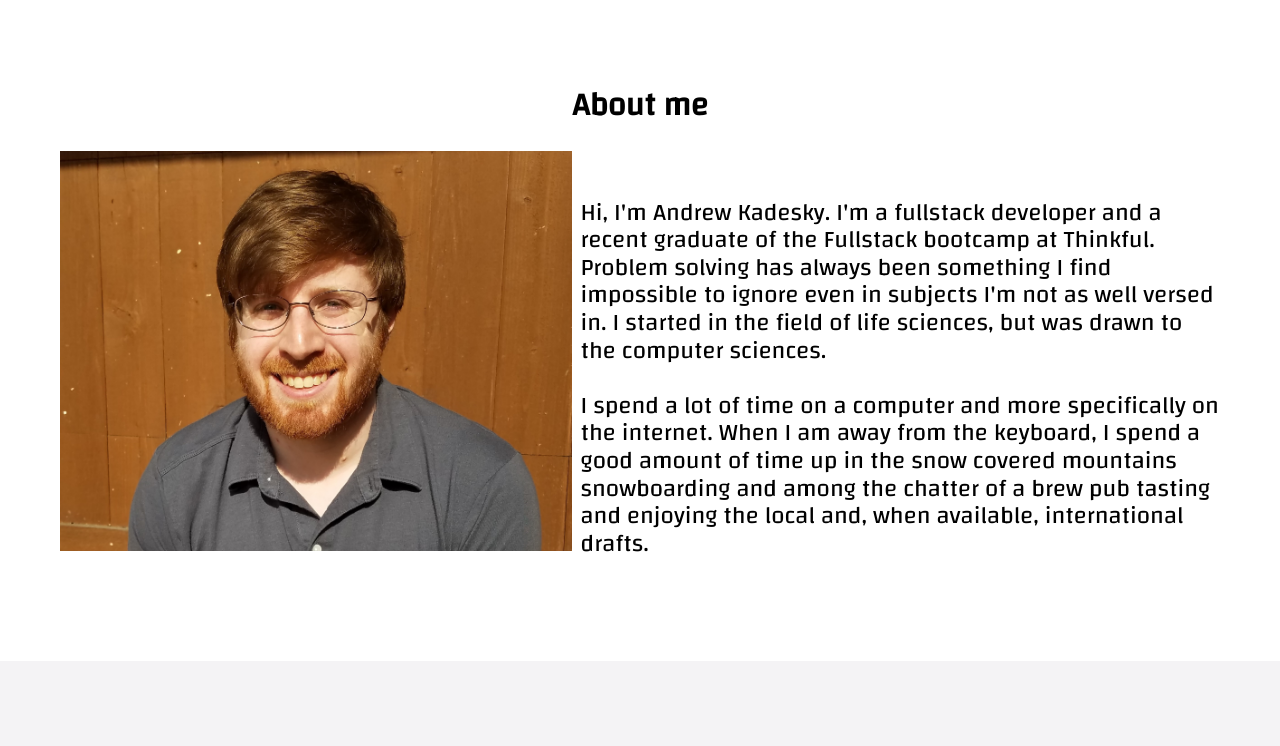
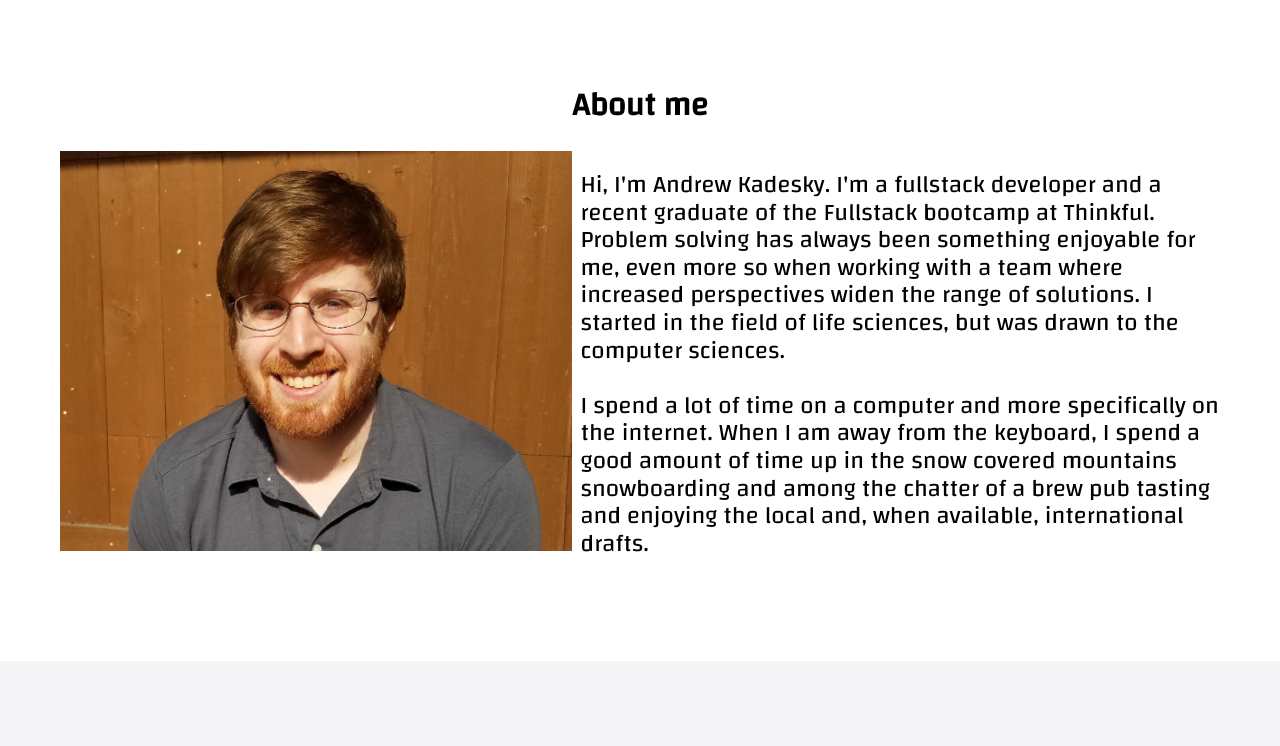
Before and after one commit to ZaBAOW/portfolio-website, a plain HTML site: page index.html in a window 1280 px wide. Shown: the part 715-1461 px from the top of the page. Drawn offline with nearby package versions, Linux system fonts and the light colour scheme; a web font is replaced by a local one.

Commit message:
added the word TEAM

```diff
--- a/index.html
+++ b/index.html
@@ -36,7 +36,7 @@
             <img src="bio-image.jpg" class="bio-img" alt="">
             <div class="story">
                 Hi, I'm Andrew Kadesky. I'm a fullstack developer and a recent graduate of the Fullstack bootcamp at Thinkful.
-                Problem solving has always been something I find impossible to ignore even in subjects I'm not as well versed in.
+                Problem solving has always been something enjoyable for me, even more so when working with a team where increased perspectives widen the range of solutions.
                 I started in the field of life sciences, but was drawn to the computer sciences.
                 <br>
                 <br>
```
